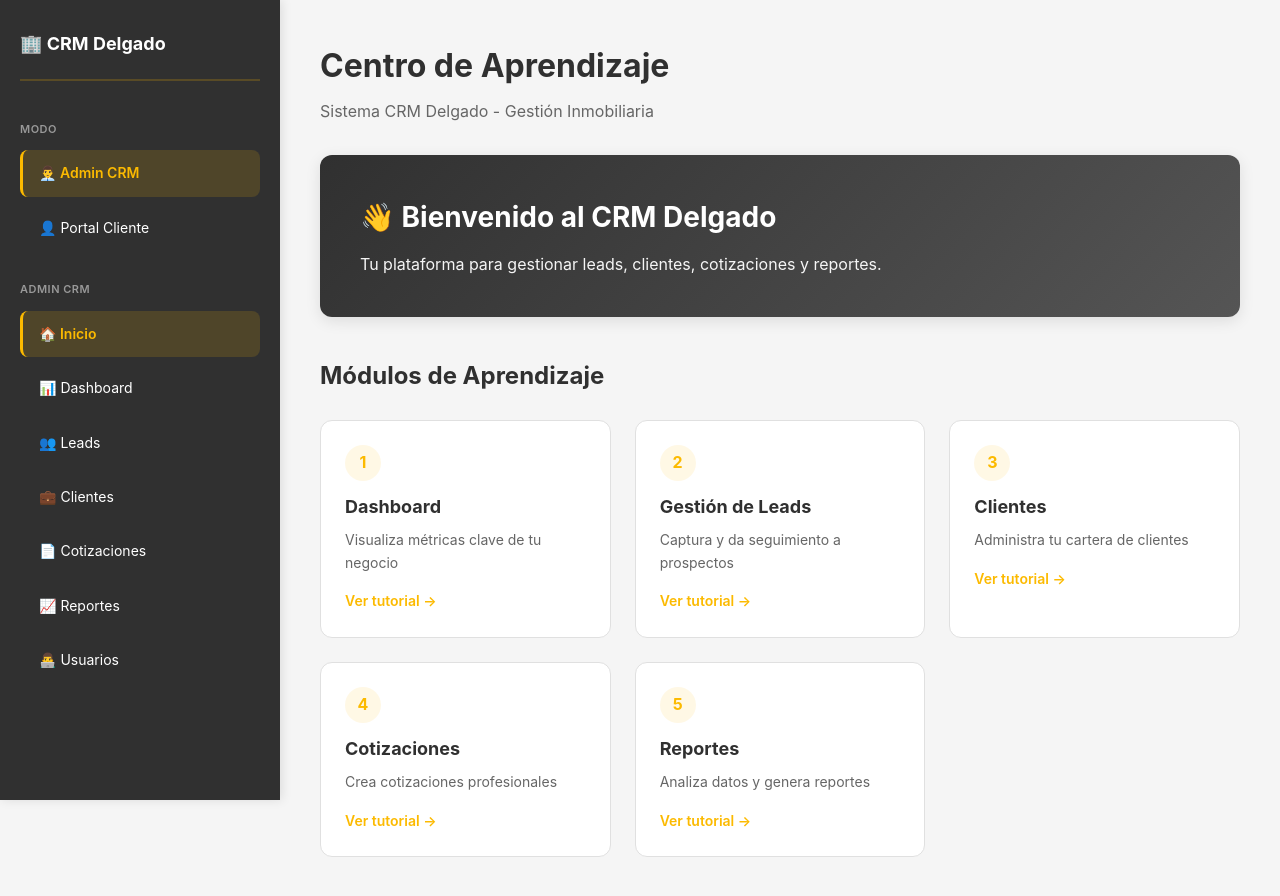
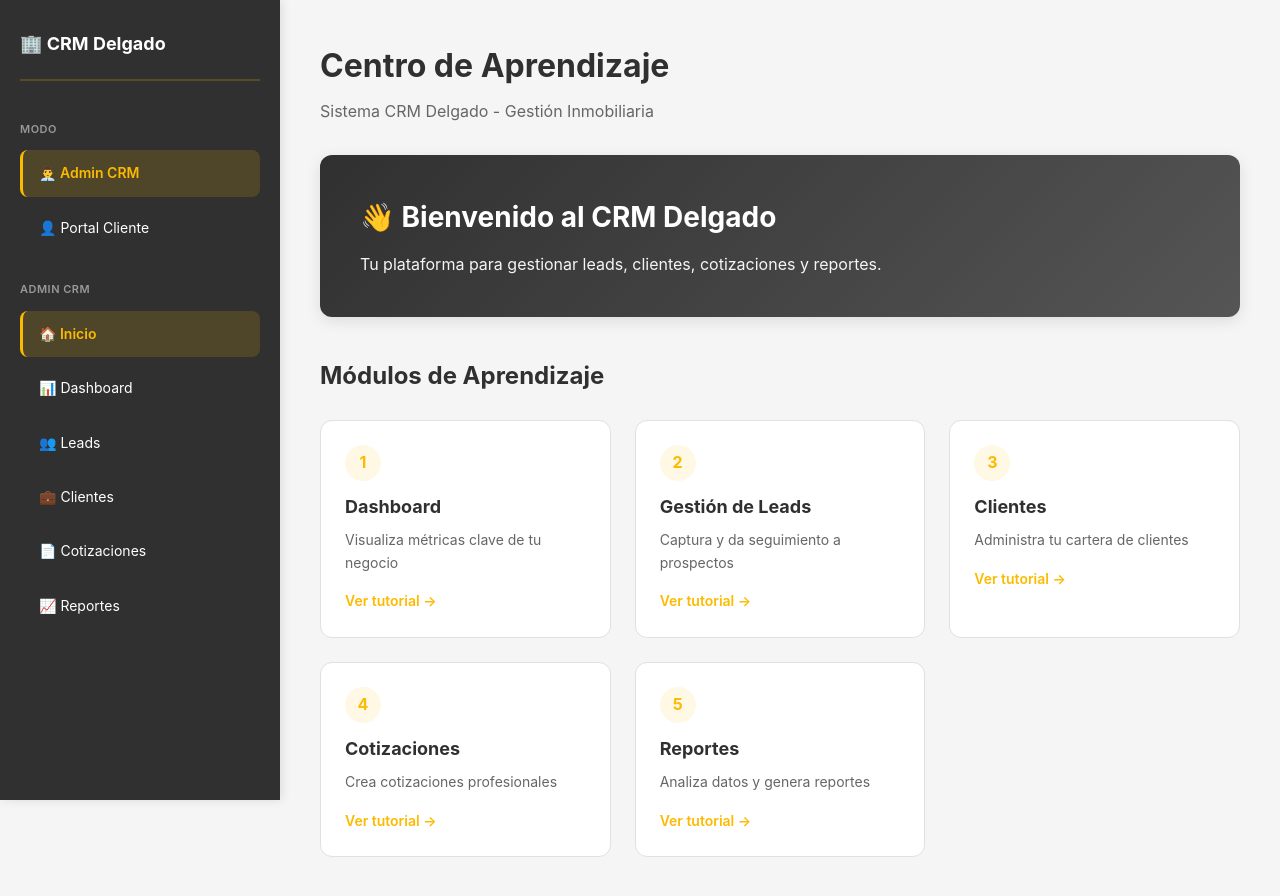
Before and after one commit to sukineitor/portalmanual, a plain HTML site: page index.html in a window 1280 px wide. Drawn offline with Linux system fonts and the light colour scheme.

Commit message:
Update index.html

```diff
--- a/index.html
+++ b/index.html
@@ -25,7 +25,6 @@
                 <div class="sidebar-item" onclick="mostrarSeccion('admin-clientes')">💼 Clientes</div>
                 <div class="sidebar-item" onclick="mostrarSeccion('admin-cotizaciones')">📄 Cotizaciones</div>
                 <div class="sidebar-item" onclick="mostrarSeccion('admin-reportes')">📈 Reportes</div>
-                <div class="sidebar-item" onclick="mostrarSeccion('admin-usuarios')">👨‍💻 Usuarios</div>
             </div>
 
             <div class="sidebar-section" id="cliente-menu" style="display: none;">
```
